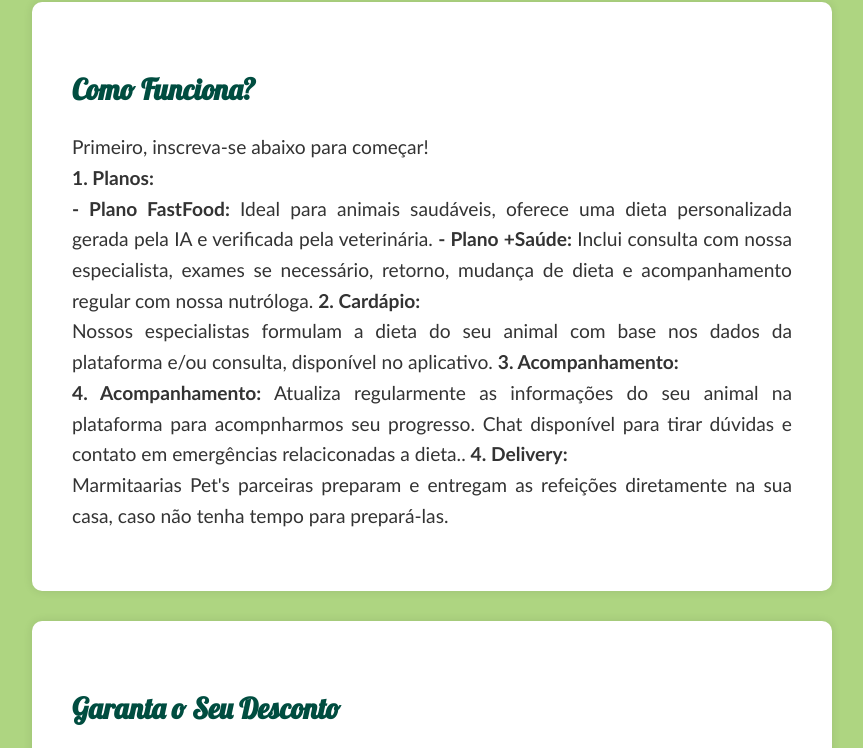
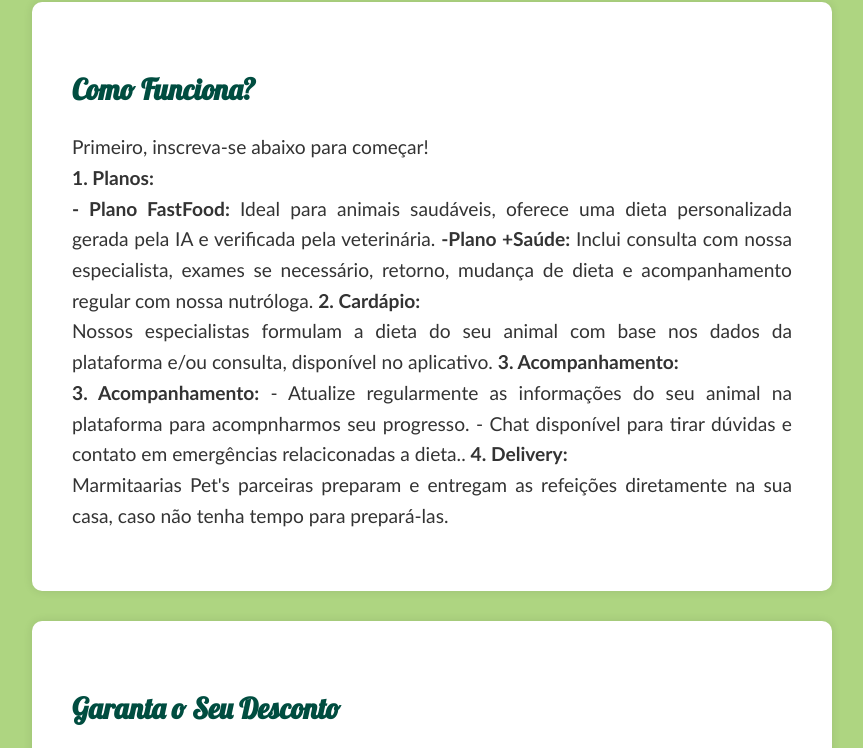
Before and after one commit to ajota222/PetNat-, a plain HTML site: page index.html in a window 1280 px wide. Shown: the part 1000-1748 px from the top of the page, without its empty margins (208-1071 px from the left). Drawn offline with Linux system fonts and the light colour scheme; a web font is replaced by a local one.

Commit message:
Update index.html

```diff
--- a/index.html
+++ b/index.html
@@ -248,15 +248,16 @@ Alimentação natural é essencial porque nutre o corpo, fortalece a saúde e pr
             <p class="how-it-works-text">
                 Primeiro, inscreva-se abaixo para começar!<br>
                 <strong>1. Planos:</strong><br>
-<strong> - Plano FastFood:</strong> Ideal para animais saudáveis, oferece uma dieta personalizada gerada pela IA e verificada pela veterinária.
-               <strong> - Plano +Saúde:</strong>
+<strong> - Plano FastFood:</strong>
+                Ideal para animais saudáveis, oferece uma dieta personalizada gerada pela IA e verificada pela veterinária.
+<strong> -Plano +Saúde:</strong>
                 Inclui consulta com nossa especialista, exames se necessário, retorno, mudança de dieta e acompanhamento regular com nossa nutróloga.
-                <strong>2. Cardápio:</strong><br>
+<strong>2. Cardápio:</strong><br>
 Nossos especialistas formulam a dieta do seu animal com base nos dados da plataforma e/ou consulta, disponível no aplicativo.                <strong>3. Acompanhamento:</strong><br>
-<strong>4. Acompanhamento:</strong>
-                Atualiza regularmente as informações do seu animal na plataforma para acompnharmos seu progresso.
-                Chat disponível para tirar dúvidas e contato em emergências relaciconadas a dieta..
-                <strong>4. Delivery:</strong><br>
+<strong>3. Acompanhamento:</strong>
+- Atualize regularmente as informações do seu animal na plataforma para acompnharmos seu progresso.
+- Chat disponível para tirar dúvidas e contato em emergências relaciconadas a dieta..
+<strong>4. Delivery:</strong><br>
 Marmitaarias Pet's parceiras preparam e entregam as refeições diretamente na sua casa, caso não tenha tempo para prepará-las.            </p>
         </div>
 
```
